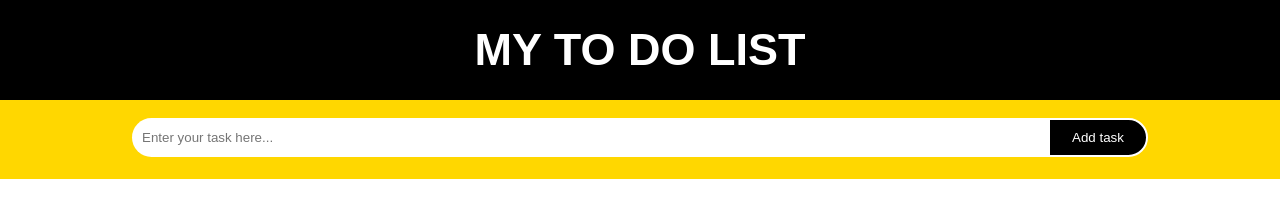
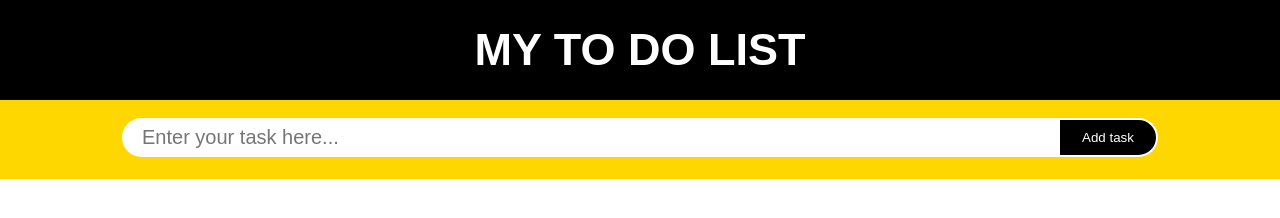
Before and after one commit to sonu464/dee-todo, a plain HTML site: page index.html in a window 1280 px wide. Drawn offline with Linux system fonts and the light colour scheme.

Commit message:
Update style.css

```diff
--- a/style.css
+++ b/style.css
@@ -57,13 +57,14 @@ body {
 
 
 #taskarea #Task {
-    width: 70%;
+     width: 70%;
     border-radius: 25px;
-    padding: 12px 10px;
+    padding: 8px 20px;
     border-top-right-radius: 0px;
     border-bottom-right-radius: 0px;
     outline: none;
     border: none;
+    font-size: 20px;
 }
 
 /* for button in taskarea */
```
